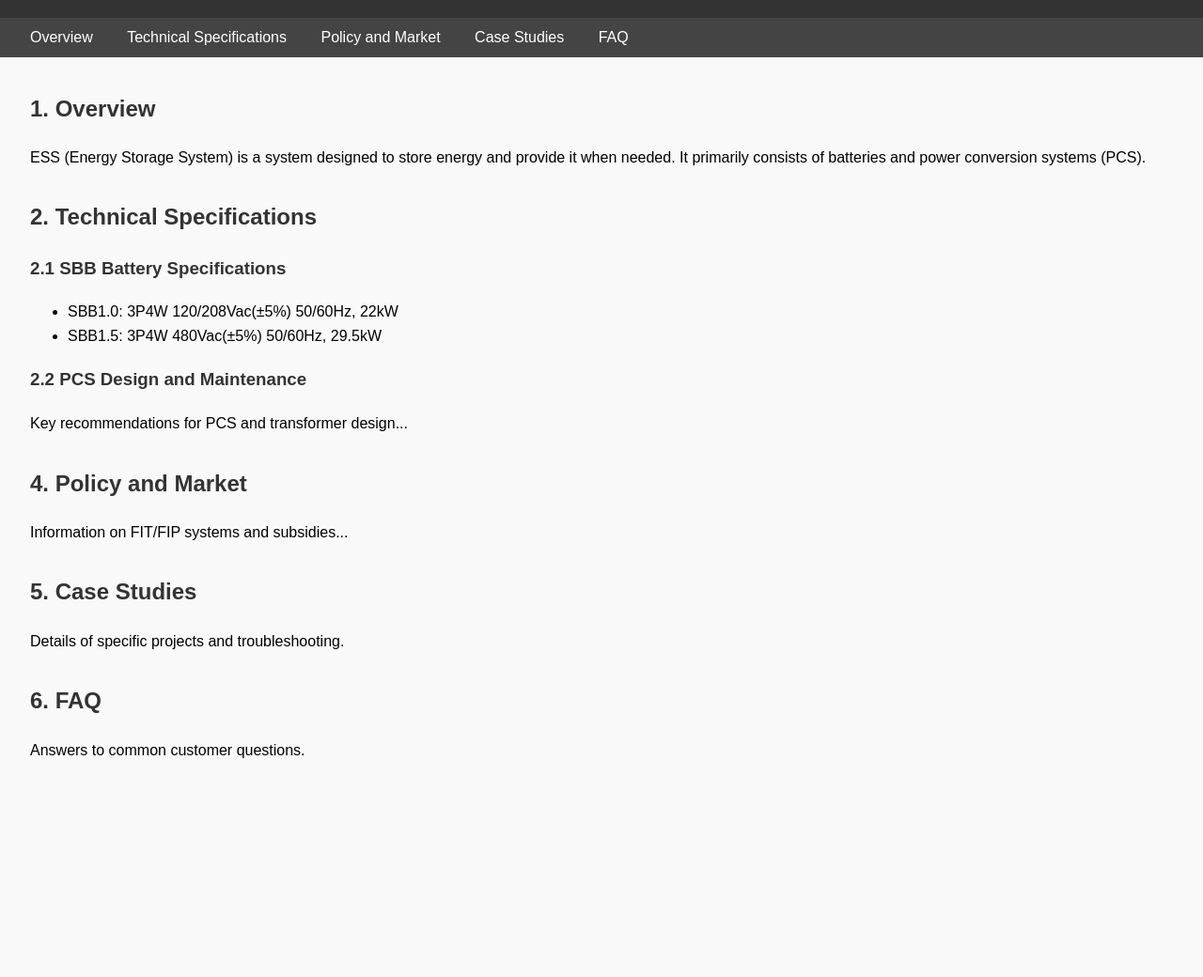
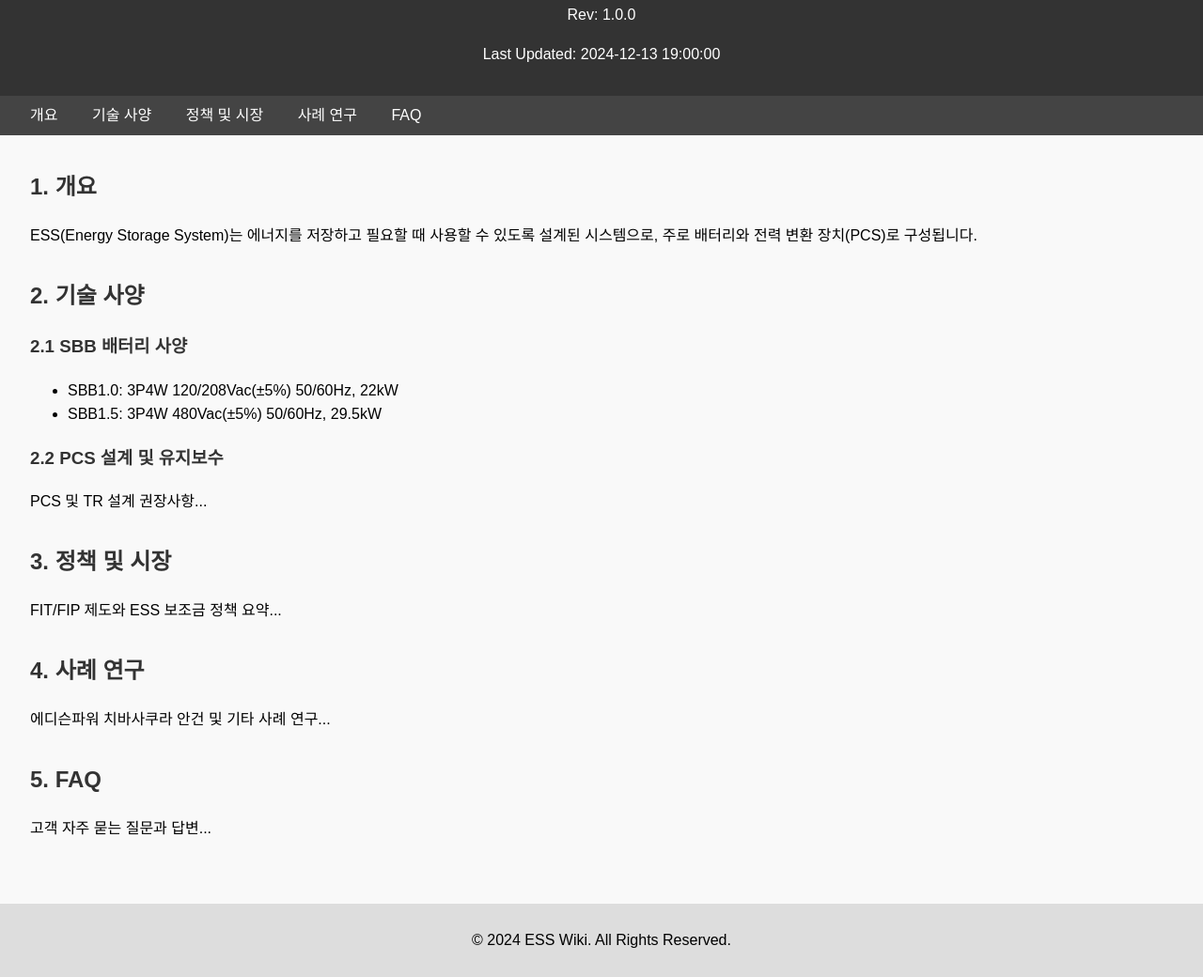
Before and after one commit to LSEJ-LEEYOUNGJAE-216901/ess-wiki, a plain HTML site: page index.html in a window 1280 px wide. Shown: the part 107-1147 px from the top of the page at 94% size. Before the commit the page ends 966 px from the top, so only its background shows below. Drawn offline with Linux system fonts and the light colour scheme.

Commit message:
Update index.html

```diff
--- a/index.html
+++ b/index.html
@@ -1,5 +1,5 @@
 <!DOCTYPE html>
-<html lang="en">
+<html lang="ko">
 <head>
     <meta charset="UTF-8">
     <meta name="viewport" content="width=device-width, initial-scale=1.0">
@@ -40,46 +40,57 @@
         h1, h2, h3 {
             color: #333;
         }
+        footer {
+            text-align: center;
+            margin-top: 20px;
+            padding: 10px 0;
+            background-color: #ddd;
+        }
     </style>
 </head>
 <body>
     <header>
         <h1>ESS Wiki and FAQ</h1>
+        <p>Rev: 1.0.0</p>
+        <p>Last Updated: 2024-12-13 19:00:00</p>
     </header>
     <nav>
-        <a href="#overview">Overview</a>
-        <a href="#technical-specs">Technical Specifications</a>
-        <a href="#policy-market">Policy and Market</a>
-        <a href="#case-studies">Case Studies</a>
+        <a href="#overview">개요</a>
+        <a href="#specifications">기술 사양</a>
+        <a href="#policy-market">정책 및 시장</a>
+        <a href="#case-studies">사례 연구</a>
         <a href="#faq">FAQ</a>
     </nav>
     <main>
         <section id="overview">
-            <h2>1. Overview</h2>
-            <p>ESS (Energy Storage System) is a system designed to store energy and provide it when needed. It primarily consists of batteries and power conversion systems (PCS).</p>
+            <h2>1. 개요</h2>
+            <p>ESS(Energy Storage System)는 에너지를 저장하고 필요할 때 사용할 수 있도록 설계된 시스템으로, 주로 배터리와 전력 변환 장치(PCS)로 구성됩니다.</p>
         </section>
-        <section id="technical-specs">
-            <h2>2. Technical Specifications</h2>
-            <h3>2.1 SBB Battery Specifications</h3>
+        <section id="specifications">
+            <h2>2. 기술 사양</h2>
+            <h3>2.1 SBB 배터리 사양</h3>
             <ul>
                 <li>SBB1.0: 3P4W 120/208Vac(±5%) 50/60Hz, 22kW</li>
                 <li>SBB1.5: 3P4W 480Vac(±5%) 50/60Hz, 29.5kW</li>
             </ul>
-            <h3>2.2 PCS Design and Maintenance</h3>
-            <p>Key recommendations for PCS and transformer design...</p>
+            <h3>2.2 PCS 설계 및 유지보수</h3>
+            <p>PCS 및 TR 설계 권장사항...</p>
         </section>
         <section id="policy-market">
-            <h2>4. Policy and Market</h2>
-            <p>Information on FIT/FIP systems and subsidies...</p>
+            <h2>3. 정책 및 시장</h2>
+            <p>FIT/FIP 제도와 ESS 보조금 정책 요약...</p>
         </section>
         <section id="case-studies">
-            <h2>5. Case Studies</h2>
-            <p>Details of specific projects and troubleshooting.</p>
+            <h2>4. 사례 연구</h2>
+            <p>에디슨파워 치바사쿠라 안건 및 기타 사례 연구...</p>
         </section>
         <section id="faq">
-            <h2>6. FAQ</h2>
-            <p>Answers to common customer questions.</p>
+            <h2>5. FAQ</h2>
+            <p>고객 자주 묻는 질문과 답변...</p>
         </section>
     </main>
+    <footer>
+        <p>© 2024 ESS Wiki. All Rights Reserved.</p>
+    </footer>
 </body>
 </html>
```
